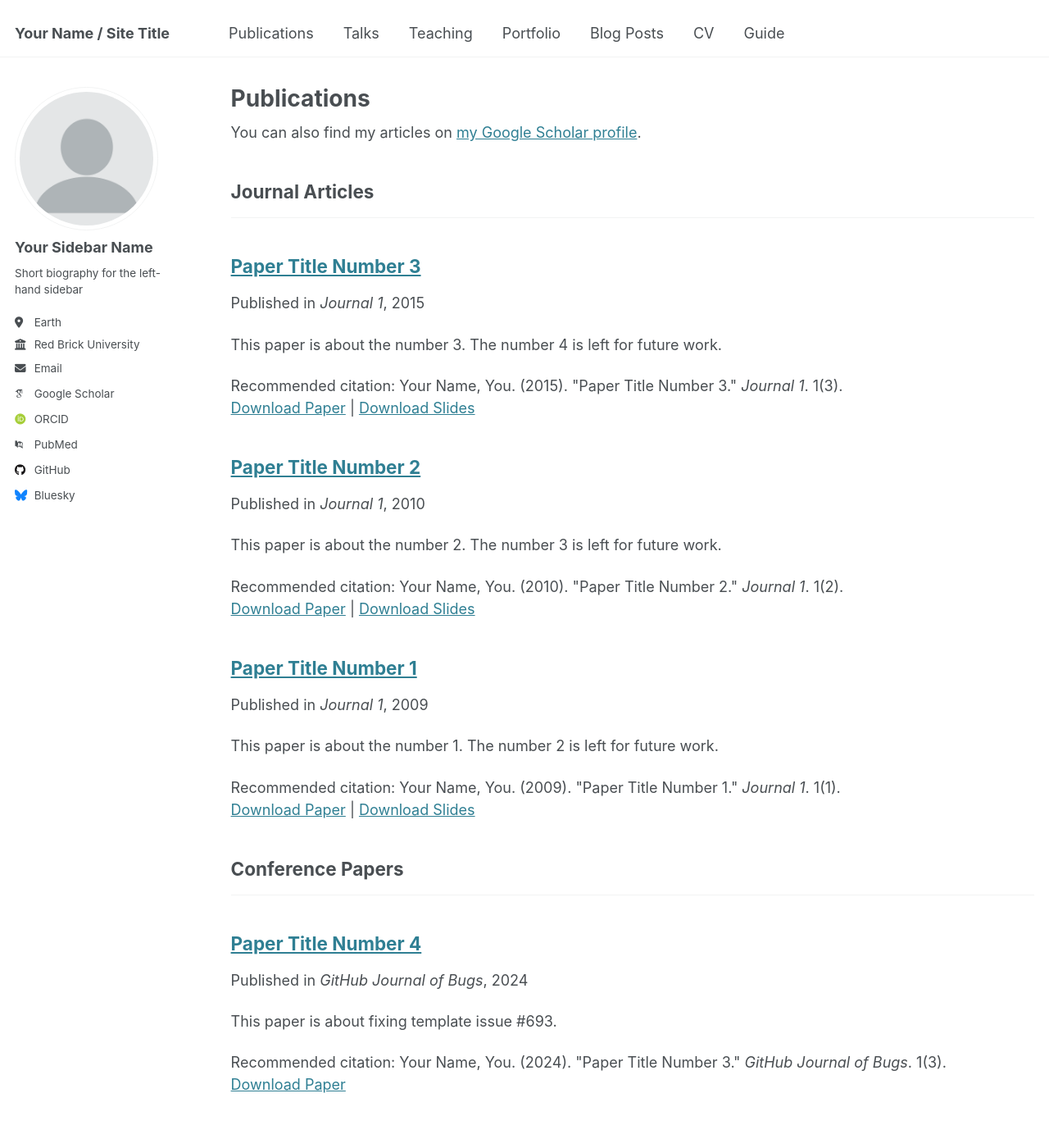
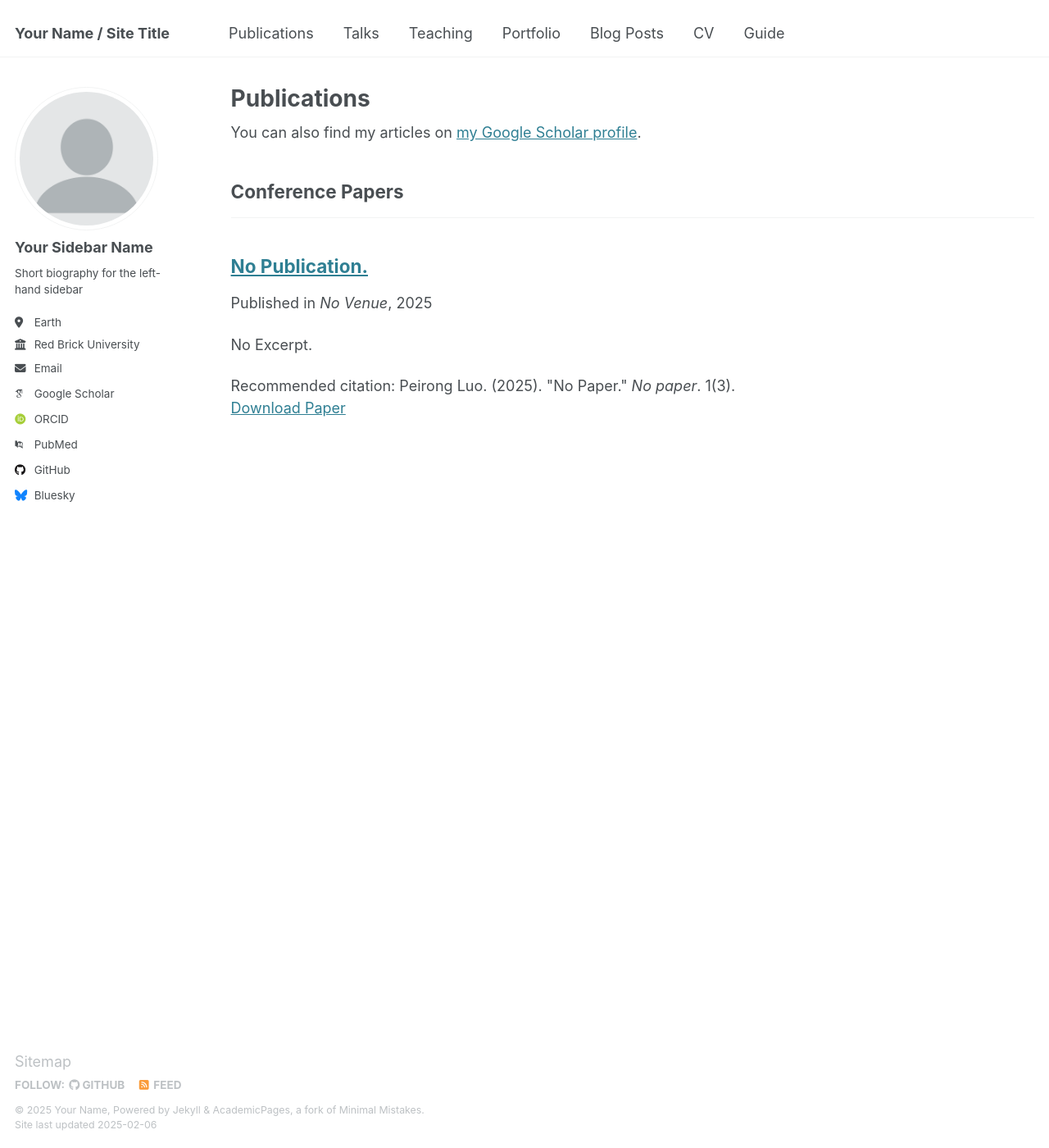
Before and after one commit to Frigus27/my-info, a Jekyll site: the page built from _pages/publications.html, in a window 1280 px wide and 1400 px high. Shown: the whole window at 82% size. Built offline with Jekyll 4.4.1, drawn with Linux system fonts in a browser that asks for light colours; some web fonts are replaced.

Commit message:
new commit

```diff
--- a/_publications/2009-10-01-paper-title-number-1.md
+++ /dev/null
@@ -1,14 +0,0 @@
----
-title: "Paper Title Number 1"
-collection: publications
-category: manuscripts
-permalink: /publication/2009-10-01-paper-title-number-1
-excerpt: 'This paper is about the number 1. The number 2 is left for future work.'
-date: 2009-10-01
-venue: 'Journal 1'
-slidesurl: 'http://academicpages.github.io/files/slides1.pdf'
-paperurl: 'http://academicpages.github.io/files/paper1.pdf'
-citation: 'Your Name, You. (2009). &quot;Paper Title Number 1.&quot; <i>Journal 1</i>. 1(1).'
----
-
-The contents above will be part of a list of publications, if the user clicks the link for the publication than the contents of section will be rendered as a full page, allowing you to provide more information about the paper for the reader. When publications are displayed as a single page, the contents of the above "citation" field will automatically be included below this section in a smaller font.
--- a/_publications/2010-10-01-paper-title-number-2.md
+++ /dev/null
@@ -1,14 +0,0 @@
----
-title: "Paper Title Number 2"
-collection: publications
-category: manuscripts
-permalink: /publication/2010-10-01-paper-title-number-2
-excerpt: 'This paper is about the number 2. The number 3 is left for future work.'
-date: 2010-10-01
-venue: 'Journal 1'
-slidesurl: 'http://academicpages.github.io/files/slides2.pdf'
-paperurl: 'http://academicpages.github.io/files/paper2.pdf'
-citation: 'Your Name, You. (2010). &quot;Paper Title Number 2.&quot; <i>Journal 1</i>. 1(2).'
----
-
-The contents above will be part of a list of publications, if the user clicks the link for the publication than the contents of section will be rendered as a full page, allowing you to provide more information about the paper for the reader. When publications are displayed as a single page, the contents of the above "citation" field will automatically be included below this section in a smaller font.
--- a/_publications/2015-10-01-paper-title-number-3.md
+++ /dev/null
@@ -1,14 +0,0 @@
----
-title: "Paper Title Number 3"
-collection: publications
-category: manuscripts
-permalink: /publication/2015-10-01-paper-title-number-3
-excerpt: 'This paper is about the number 3. The number 4 is left for future work.'
-date: 2015-10-01
-venue: 'Journal 1'
-slidesurl: 'http://academicpages.github.io/files/slides3.pdf'
-paperurl: 'http://academicpages.github.io/files/paper3.pdf'
-citation: 'Your Name, You. (2015). &quot;Paper Title Number 3.&quot; <i>Journal 1</i>. 1(3).'
----
-
-The contents above will be part of a list of publications, if the user clicks the link for the publication than the contents of section will be rendered as a full page, allowing you to provide more information about the paper for the reader. When publications are displayed as a single page, the contents of the above "citation" field will automatically be included below this section in a smaller font.
--- a/_publications/2024-02-17-paper-title-number-4.md
+++ /dev/null
@@ -1,13 +0,0 @@
----
-title: "Paper Title Number 4"
-collection: publications
-category: conferences
-permalink: /publication/2024-02-17-paper-title-number-4
-excerpt: 'This paper is about fixing template issue #693.'
-date: 2024-02-17
-venue: 'GitHub Journal of Bugs'
-paperurl: 'http://academicpages.github.io/files/paper3.pdf'
-citation: 'Your Name, You. (2024). &quot;Paper Title Number 3.&quot; <i>GitHub Journal of Bugs</i>. 1(3).'
----
-
-The contents above will be part of a list of publications, if the user clicks the link for the publication than the contents of section will be rendered as a full page, allowing you to provide more information about the paper for the reader. When publications are displayed as a single page, the contents of the above "citation" field will automatically be included below this section in a smaller font.
--- /dev/null
+++ b/_publications/nothing.md
@@ -0,0 +1,13 @@
+---
+title: "No Publication."
+collection: publications
+category: conferences
+permalink: /publication/nothing
+excerpt: 'No Excerpt.'
+date: 2025-2-7
+venue: 'No Venue'
+paperurl: 'http://academicpages.github.io/files/paper3.pdf'
+citation: 'Peirong Luo. (2025). &quot;No Paper.&quot; <i>No paper</i>. 1(3).'
+---
+
+The contents above will be NO part of a list of publications, if the user clicks the link for the publication than the contents of section will be rendered as a full page, allowing you to provide NO information about NO paper for the reader. When NO publications are displayed as a single page, the contents of the above "citation" field will automatically be included below this section in a smaller font.
```
Also changed, not shown: _pages/about.md (+1 -1 lines), _pages/cv.md (+1 -3 lines).
